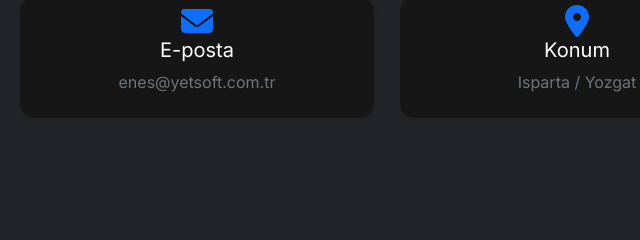
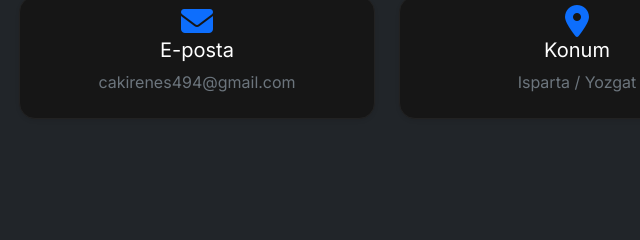
Before and after one commit to enescakir1337/portfolio, a plain HTML site: page index.html in a window 1280 px wide. Shown: the part 4078-4318 px from the top of the page, 63-703 px from the left. Drawn offline with nearby package versions, Linux system fonts and the light colour scheme.

Commit message:
Update email address in contact info

```diff
--- a/index.html
+++ b/index.html
@@ -242,7 +242,7 @@
                     <div class="contact-info-card p-4 rounded-4 shadow-sm text-center h-100 border-primary-fade">
                         <i class="fas fa-envelope text-primary mb-3 d-block fa-2xl"></i>
                         <h5>E-posta</h5>
-                        <p class="text-secondary mb-0">enes@yetsoft.com.tr</p>
+                        <p class="text-secondary mb-0">cakirenes494@gmail.com</p>
                         <a href="mailto:enes@yetsoft.com.tr" class="stretched-link"></a>
                     </div>
                 </div>
```
